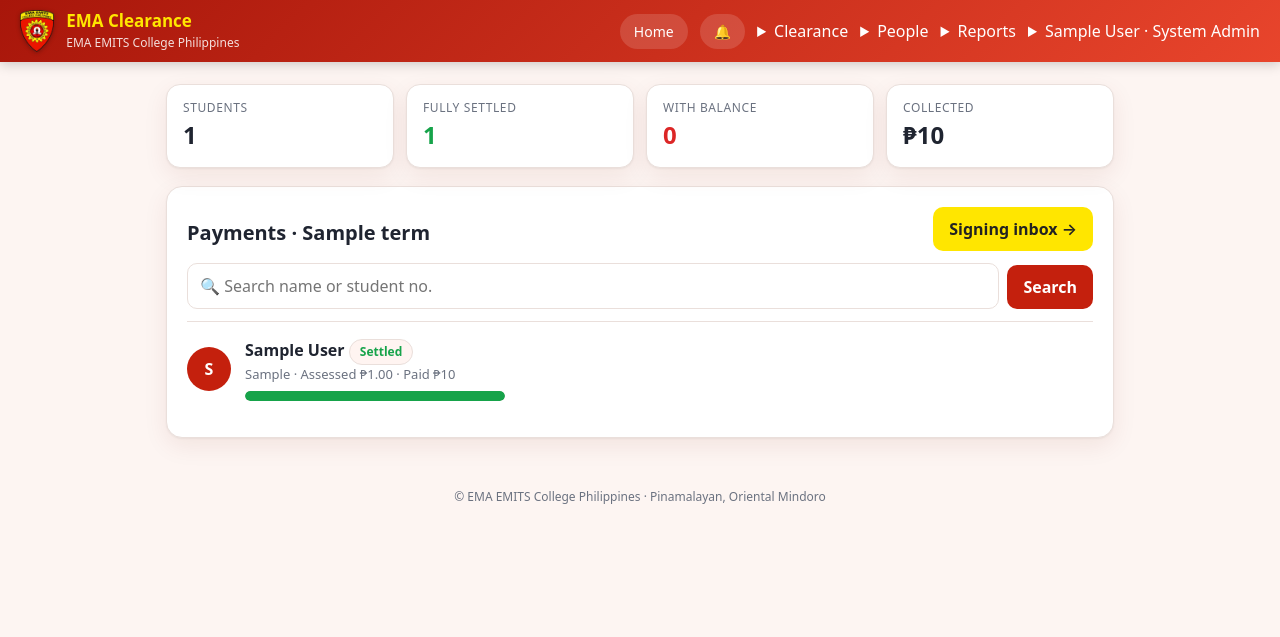
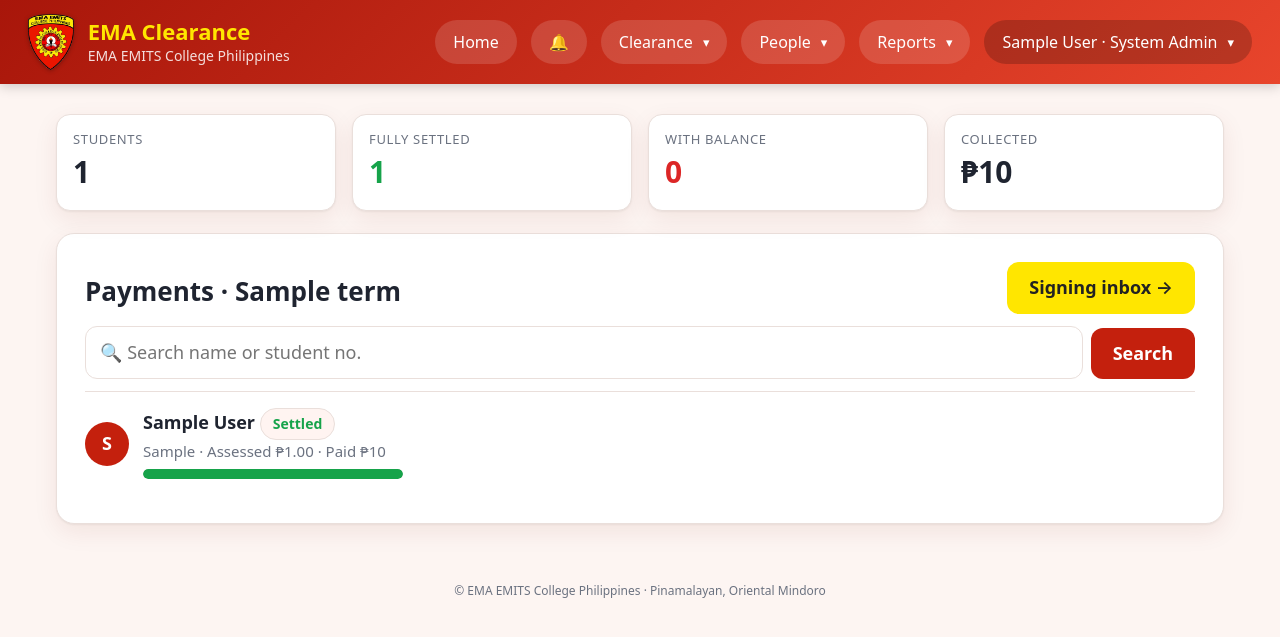
Before and after one commit to anseldimaano-beep/Ema-Clearance, a Django app: page /cashier/ in a window 1280 px wide. Shown: the top 637 px of the page. Run offline with Django 5.2, Linux system fonts and the light colour scheme; a user stored in the database is signed in; tables that the repository leaves empty hold one stand-in row (values such as "Sample post"); data that the repository does not hold is empty.

Commit message:
Add files via upload

```diff
--- a/clearance/static/clearance/app.css
+++ b/clearance/static/clearance/app.css
@@ -1,44 +1,44 @@
-:root{--bg:#fdf5f2;--c:#fff;--t:#1f2430;--m:#6b7280;--p:#c4200d;--p2:#e8452c;--y:#ffe600;--ok:#16a34a;--no:#dc2626;--w:#d97706;--b:#eadfdb;--soft:#fff4f1;--sh:0 1px 2px rgba(0,0,0,.05),0 8px 24px rgba(120,30,10,.08)}
+:root{--nh:84px;--bg:#fdf5f2;--c:#fff;--t:#1f2430;--m:#6b7280;--p:#c4200d;--p2:#e8452c;--y:#ffe600;--ok:#16a34a;--no:#dc2626;--w:#d97706;--b:#eadfdb;--soft:#fff4f1;--sh:0 1px 2px rgba(0,0,0,.05),0 8px 24px rgba(120,30,10,.08)}
 @media(prefers-color-scheme:dark){:root:not([data-theme="light"]){--bg:#12151d;--c:#1b202c;--t:#eef1f7;--m:#9aa3b5;--b:#2c3446;--soft:#241d22;--sh:0 8px 24px rgba(0,0,0,.45)}}
 :root[data-theme="dark"]{--bg:#12151d;--c:#1b202c;--t:#eef1f7;--m:#9aa3b5;--b:#2c3446;--soft:#241d22;--sh:0 8px 24px rgba(0,0,0,.45)}
 *{box-sizing:border-box}html{scroll-behavior:smooth}
-body{margin:0;font:16px/1.5 system-ui,-apple-system,"Segoe UI",sans-serif;background:var(--bg);color:var(--t)}
-nav{position:sticky;top:0;z-index:5;background:linear-gradient(135deg,#a8160a,var(--p2));color:#fff;padding:10px 20px;display:flex;gap:12px;align-items:center;flex-wrap:wrap;box-shadow:0 2px 12px rgba(0,0,0,.2)}
-nav img{height:42px;filter:drop-shadow(0 1px 2px rgba(0,0,0,.3))}
-.brand{flex:1;min-width:160px;line-height:1.2}.brand b{color:var(--y);font-size:17px;display:block}.brand small{opacity:.85;font-size:12px}
-nav a,nav button{color:#fff;background:rgba(255,255,255,.14);border:0;border-radius:99px;padding:7px 14px;font:inherit;font-size:14px;cursor:pointer;text-decoration:none;transition:.15s}
+body{margin:0;font:18px/1.55 system-ui,-apple-system,"Segoe UI",sans-serif;background:var(--bg);color:var(--t)}
+nav{position:sticky;top:0;z-index:5;background:linear-gradient(135deg,#a8160a,var(--p2));color:#fff;padding:14px 28px;display:flex;gap:14px;align-items:center;flex-wrap:wrap;box-shadow:0 2px 12px rgba(0,0,0,.2)}
+nav img{height:56px;filter:drop-shadow(0 1px 2px rgba(0,0,0,.3))}
+.brand{flex:1;min-width:200px;line-height:1.2}.brand b{color:var(--y);font-size:22px;display:block}.brand small{opacity:.85;font-size:14px}
+nav a,nav button{color:#fff;background:rgba(255,255,255,.14);border:0;border-radius:99px;padding:10px 18px;font:inherit;font-size:16px;cursor:pointer;text-decoration:none;transition:.15s}
 nav a:hover,nav button:hover{background:rgba(255,255,255,.28)}nav form{margin:0}
-.who{font-size:13px;opacity:.95;background:rgba(0,0,0,.18);padding:6px 12px;border-radius:99px}
-main{max-width:980px;margin:22px auto 40px;padding:0 16px}
-h1,h2,h3{margin:0 0 6px;line-height:1.25}h2{font-size:20px}h3{font-size:17px}
-.card{background:var(--c);border:1px solid var(--b);border-radius:16px;padding:20px;margin-bottom:18px;box-shadow:var(--sh)}
-.m{color:var(--m)}.small{font-size:13px}.right{text-align:right}
-.hero{background:linear-gradient(135deg,#a8160a,var(--p2));color:#fff;border-radius:20px;padding:26px;margin-bottom:18px;box-shadow:var(--sh)}
-.hero.done{background:linear-gradient(135deg,#0f7a36,#22c55e)}.hero h1{font-size:26px}.eyebrow{margin:0;opacity:.85;text-transform:uppercase;letter-spacing:.08em;font-size:12px;font-weight:600}
+.who{font-size:15px;opacity:.95;background:rgba(0,0,0,.18);padding:8px 14px;border-radius:99px}
+main{max-width:1200px;margin:30px auto 48px;padding:0 16px}
+h1,h2,h3{margin:0 0 6px;line-height:1.25}h2{font-size:26px}h3{font-size:21px}
+.card{background:var(--c);border:1px solid var(--b);border-radius:18px;padding:28px;margin-bottom:22px;box-shadow:var(--sh)}
+.m{color:var(--m)}.small{font-size:15px}.right{text-align:right}
+.hero{background:linear-gradient(135deg,#a8160a,var(--p2));color:#fff;border-radius:22px;padding:32px;margin-bottom:22px;box-shadow:var(--sh)}
+.hero.done{background:linear-gradient(135deg,#0f7a36,#22c55e)}.hero h1{font-size:32px}.eyebrow{margin:0;opacity:.85;text-transform:uppercase;letter-spacing:.08em;font-size:13px;font-weight:600}
 .hero p{margin:6px 0}.hero .bar{background:rgba(255,255,255,.28);margin:14px 0 10px}.hero .bar i{background:var(--y)}
 .bar{height:10px;border-radius:99px;background:var(--b);overflow:hidden}.bar i{display:block;height:100%;border-radius:99px;background:var(--ok);transition:width .5s}
-.grid{display:grid;grid-template-columns:repeat(auto-fit,minmax(150px,1fr));gap:12px;margin-bottom:18px}
+.grid{display:grid;grid-template-columns:repeat(auto-fit,minmax(190px,1fr));gap:16px;margin-bottom:22px}
 .stat{background:var(--c);border:1px solid var(--b);border-radius:14px;padding:14px 16px;box-shadow:var(--sh)}
-.stat span{display:block;font-size:12px;color:var(--m);text-transform:uppercase;letter-spacing:.05em}.stat b{font-size:24px}
+.stat span{display:block;font-size:13px;color:var(--m);text-transform:uppercase;letter-spacing:.05em}.stat b{font-size:30px}
 .stat.bad b{color:var(--no)}.stat.good b{color:var(--ok)}
 .steps{list-style:none;margin:10px 0 0;padding:0}
 .step{display:flex;gap:14px;padding:14px 0;border-top:1px solid var(--b);align-items:flex-start}.step:first-child{border-top:0}
 .dot{flex:none;width:36px;height:36px;border-radius:50%;display:grid;place-items:center;font-weight:700;color:#fff;background:var(--w)}
 .dot.approved{background:var(--ok)}.dot.rejected{background:var(--no)}.step .body{flex:1}.step b{display:block}
-.chip{display:inline-block;padding:3px 10px;border-radius:99px;font-size:12px;font-weight:600;background:var(--soft);color:var(--w);border:1px solid var(--b)}
+.chip{display:inline-block;padding:4px 12px;border-radius:99px;font-size:14px;font-weight:600;background:var(--soft);color:var(--w);border:1px solid var(--b)}
 .chip.approved,.chip.cleared{color:var(--ok)}.chip.rejected{color:var(--no)}
 .alert{padding:12px 14px;border-radius:12px;background:rgba(220,38,38,.1);border:1px solid var(--no);color:var(--no);margin-bottom:14px}
 .tip{padding:12px 14px;border-radius:12px;background:var(--soft);border:1px dashed var(--p2);margin-top:14px;font-size:14px}
-.btn{display:inline-flex;align-items:center;gap:6px;padding:10px 16px;border:0;border-radius:10px;background:var(--p);color:#fff;cursor:pointer;font:inherit;font-weight:600;text-decoration:none;min-height:42px;transition:.15s}
+.btn{display:inline-flex;align-items:center;gap:6px;padding:12px 22px;border:0;border-radius:12px;background:var(--p);color:#fff;cursor:pointer;font:inherit;font-weight:600;text-decoration:none;min-height:50px;transition:.15s}
 .btn:hover{filter:brightness(1.1);transform:translateY(-1px)}.btn.ok{background:var(--ok)}.btn.no{background:transparent;color:var(--no);border:1px solid var(--no)}.btn.y{background:var(--y);color:#222}
-.btn[disabled]{opacity:.45;cursor:not-allowed;transform:none;filter:none}.btn.lg{padding:13px 22px;font-size:17px}
-input,select{padding:10px 12px;border:1px solid var(--b);border-radius:10px;background:var(--c);color:var(--t);font:inherit;min-height:42px;max-width:100%}
+.btn[disabled]{opacity:.45;cursor:not-allowed;transform:none;filter:none}.btn.lg{padding:16px 28px;font-size:20px}
+input,select{padding:12px 14px;border:1px solid var(--b);border-radius:12px;background:var(--c);color:var(--t);font:inherit;min-height:50px;max-width:100%}
 input:focus,select:focus,.btn:focus-visible{outline:3px solid rgba(232,69,44,.35);outline-offset:1px}
 label.f{display:flex;flex-direction:column;gap:3px;font-size:12px;color:var(--m)}.row{display:flex;gap:8px;flex-wrap:wrap;align-items:flex-end}
 .item{display:flex;gap:14px;align-items:center;flex-wrap:wrap;padding:16px 0;border-top:1px solid var(--b)}.item:first-child{border-top:0}
 .av{flex:none;width:44px;height:44px;border-radius:50%;background:var(--p);color:#fff;display:grid;place-items:center;font-weight:700}
 .item .who2{flex:1;min-width:200px}.hint{color:var(--w);font-size:13px}
-table{width:100%;border-collapse:collapse}th,td{text-align:left;padding:10px 8px;border-bottom:1px solid var(--b)}th{font-size:12px;color:var(--m);text-transform:uppercase;letter-spacing:.05em}
+table{width:100%;border-collapse:collapse}th,td{text-align:left;padding:14px 10px;border-bottom:1px solid var(--b)}th{font-size:13px;color:var(--m);text-transform:uppercase;letter-spacing:.05em}
 .empty{text-align:center;padding:30px 10px;color:var(--m)}.empty big{display:block;font-size:40px}
 .toasts{position:fixed;left:50%;transform:translateX(-50%);top:70px;z-index:10;display:grid;gap:8px;width:min(92vw,460px)}
 .toast{padding:12px 16px;border-radius:12px;background:var(--c);border-left:5px solid var(--ok);box-shadow:var(--sh);animation:in .3s}.toast.error{border-color:var(--no)}
@@ -60,13 +60,13 @@ select.cat{font-size:12px;padding:3px;margin-top:4px;max-width:130px}td.stand{fo
 .mb{display:none}
 nav .links{display:contents}
 .fb{display:flex;gap:8px;flex-wrap:wrap;align-items:center;margin:12px 0}.fb input{flex:1;min-width:180px}
-.bulkbar{display:flex;gap:12px;flex-wrap:wrap;align-items:center;padding:10px 12px;margin:8px 0;border:1px dashed var(--b);border-radius:12px;background:var(--soft);position:sticky;top:64px;z-index:4}
+.bulkbar{display:flex;gap:12px;flex-wrap:wrap;align-items:center;padding:10px 12px;margin:8px 0;border:1px dashed var(--b);border-radius:12px;background:var(--soft);position:sticky;top:var(--nh);z-index:4}
 .bulkbar label{display:flex;gap:6px;align-items:center;cursor:pointer}
 h3.grp{margin:18px 0 0;padding:8px 12px;background:var(--soft);border-radius:10px}h3.grp label{display:flex;gap:8px;align-items:center;cursor:pointer}
 .pick,.grpsel,#selready{width:22px;height:22px;min-height:0;flex:none}
 .acts{display:flex;gap:8px;flex-wrap:wrap;align-items:center}
 .item.sm{padding:10px 0}details.cl{border-top:1px solid var(--b);padding:10px 0}details.cl summary{cursor:pointer;display:flex;gap:10px;flex-wrap:wrap;align-items:center}
-.btn.sm{min-height:36px;padding:6px 12px;font-size:14px}
+.btn.sm{min-height:42px;padding:8px 16px;font-size:15px}
 .btn.ghost,.hero .btn.ghost{background:rgba(255,255,255,.18);color:#fff;border:1px solid rgba(255,255,255,.55)}
 .cam{cursor:pointer;margin-top:4px}.doc{flex:1;min-width:230px}.doc .fn{display:block;color:#fff;min-height:18px}
 label.chk{background:rgba(0,0,0,.22);padding:8px 12px;border-radius:8px;cursor:pointer;display:inline-flex;gap:6px;align-items:center}label.chk input{min-height:0;width:18px;height:18px}
@@ -74,15 +74,28 @@ label.chk{background:rgba(0,0,0,.22);padding:8px 12px;border-radius:8px;cursor:p
 .stages li{flex:1;min-width:64px;text-align:center;font-size:12px;opacity:.7}.stages li i{display:grid;place-items:center;width:30px;height:30px;margin:0 auto 4px;border-radius:50%;background:rgba(255,255,255,.25);font-style:normal;font-weight:700}
 .stages li.done{opacity:1}.stages li.done i{background:var(--y);color:#222}.stages li.now{opacity:1;font-weight:700}.stages li.now i{background:#fff;color:var(--p);box-shadow:0 0 0 3px rgba(255,255,255,.4)}
 .next{background:rgba(0,0,0,.22);border-radius:12px;padding:10px 14px;margin:10px 0}.next b{display:block;font-size:12px;text-transform:uppercase;letter-spacing:.06em;opacity:.85}
-.sync{position:sticky;top:64px;z-index:6;text-align:center;margin-bottom:12px}
+.sync{position:sticky;top:var(--nh);z-index:6;text-align:center;margin-bottom:12px}
 .x{min-height:32px}
+/* ---- grouped navigation (dropdown menus) ---- */
+.dd{position:relative}
+.dd summary{list-style:none;cursor:pointer;color:#fff;background:rgba(255,255,255,.14);border-radius:99px;padding:10px 18px;font-size:16px;transition:.15s;user-select:none;display:flex;align-items:center;gap:2px}
+.dd summary::-webkit-details-marker{display:none}
+.dd summary::after{content:"\25BE";font-size:13px;margin-left:8px}
+.dd summary:hover,.dd[open] summary{background:rgba(255,255,255,.28)}
+.dd.acct summary{background:rgba(0,0,0,.2)}.dd.acct summary:hover,.dd.acct[open] summary{background:rgba(0,0,0,.34)}
+.dd .menu{position:absolute;top:calc(100% + 10px);left:0;min-width:240px;background:var(--c);color:var(--t);border:1px solid var(--b);border-radius:16px;box-shadow:var(--sh);padding:8px;display:flex;flex-direction:column;gap:2px;z-index:10}
+.dd.acct .menu{left:auto;right:0}
+.dd .menu a,.dd .menu button{display:block;width:100%;text-align:left;background:none;color:var(--t);border-radius:10px;padding:13px 16px;font-size:17px;white-space:nowrap}
+.dd .menu a:hover,.dd .menu button:hover{background:var(--soft)}
+.dd .menu form{margin:0}
 @media(max-width:760px){
- nav{padding:8px 12px}.brand{min-width:0}.brand small{display:none}
+ :root{--nh:62px}nav{padding:8px 12px}nav img{height:46px}.brand{min-width:0}.brand b{font-size:19px}.brand small{display:none}
  .mb{display:inline-flex;margin-left:auto}
  nav .links{display:none;width:100%;flex-direction:column;gap:6px}nav.open .links{display:flex}
  nav .links a,nav .links button,nav .links .who{width:100%;text-align:left;padding:12px 14px;font-size:16px}
+ .dd{width:100%}.dd summary{width:100%;padding:12px 14px}.dd .menu{position:static;margin-top:6px;background:rgba(0,0,0,.18);border:0;box-shadow:none}.dd.acct .menu{right:auto}.dd .menu a,.dd .menu button{color:#fff}.dd .menu a:hover,.dd .menu button:hover{background:rgba(255,255,255,.2)}
  .item{align-items:flex-start}.item .who2{min-width:0;flex-basis:100%}.acts,.acts form{width:100%}.acts input{flex:1;min-width:0}
- .acts .btn{flex:1;justify-content:center}.bulkbar{top:56px}.btn{min-height:46px}
+ .acts .btn{flex:1;justify-content:center}.bulkbar{top:var(--nh)}.btn{min-height:46px}
  th:nth-child(3),td:nth-child(3){display:table-cell}
  .gw{overflow-x:auto}
 }
```
